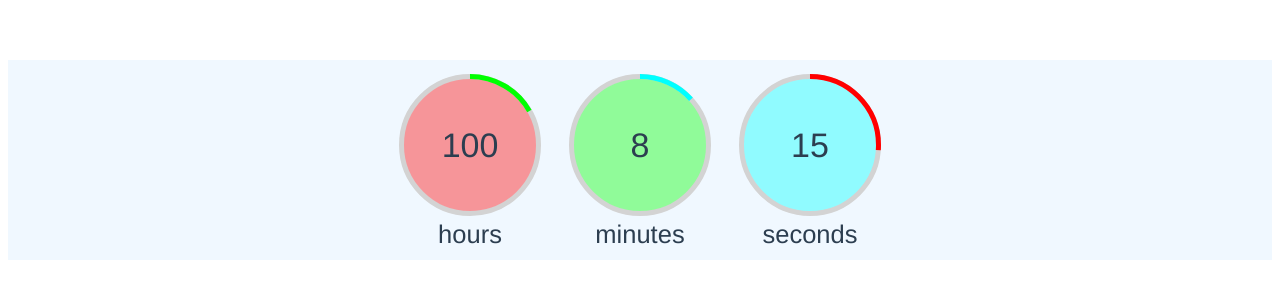
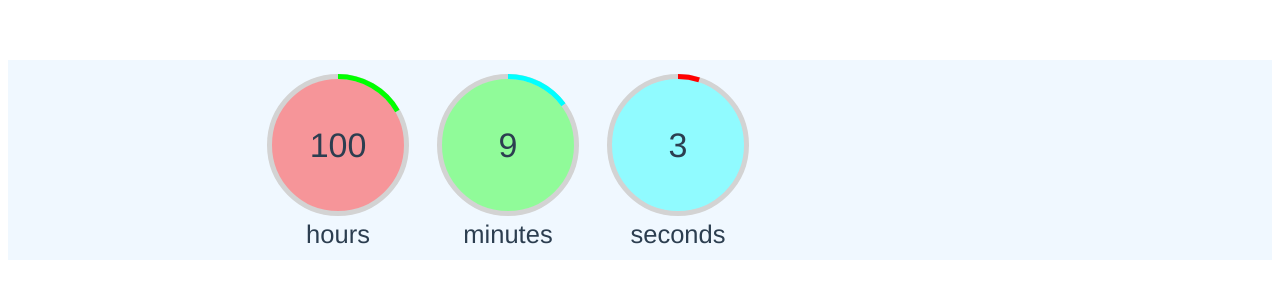
Before and after one commit to noorzaie/vue-circular-count-down-timer, a Vue app: page / in a window 1280 px wide. Shown: the top 300 px of the page. Built offline with nearby package versions, Linux system fonts and the light colour scheme; the HTML template or start-up script is replaced by a standard one.

Commit message:
Make timer more exact. Add notify-every props. Solve responsiveness problems.

```diff
--- a/package.json
+++ b/package.json
@@ -1,6 +1,6 @@
 {
   "name": "vue-circular-count-down-timer",
-  "version": "1.0.2",
+  "version": "1.0.3",
   "scripts": {
     "serve": "vue-cli-service serve",
     "build": "vue-cli-service build",
--- a/src/App.vue
+++ b/src/App.vue
@@ -1,7 +1,8 @@
 <template>
     <div id="app">
+        <div style="width: 1000px;">
             <CircularCountDownTimer
-                :initial-value="360500"
+                    :initial-value="360550"
                     :stroke-width="5"
                     :seconds-stroke-color="'#f00'"
                     :minutes-stroke-color="'#0ff'"
@@ -20,7 +21,10 @@
                     :show-hour="true"
                     :show-negatives="true"
                     :paused="some_variable"
+                    :notify-every="'minute'"
+                    @update="updated"
             ></CircularCountDownTimer>
+        </div>
         <!--<CircularCountDownTimer
                 :initial-value="200"
                 :steps="400"
@@ -42,7 +46,8 @@
         },
         data(){
             return {
-                pause: false
+                pause: false,
+                some_variable: false
             }
         },
         mounted(){
@@ -71,5 +76,6 @@
         color: #2c3e50;
         margin-top: 60px;
         background-color: aliceblue;
+        overflow: scroll;
     }
 </style>
--- a/src/components/CircularCountDownTimer.vue
+++ b/src/components/CircularCountDownTimer.vue
@@ -11,7 +11,7 @@
             <div
                     v-if="!is_single && showHour"
                     class="item"
-                    :style="{width: inner_size+'px', height: inner_size+'px', paddingLeft: padding+'px', paddingRight: padding+'px', float: 'left', direction: 'ltr'}"
+                    :style="{width: inner_size+'px', height: inner_size+'px', paddingLeft: padding+'px', paddingRight: padding+'px', float: 'left', direction: 'ltr', position: 'relative'}"
             >
                 <div :style="{width: inner_size+'px', height: inner_size+'px', lineHeight: inner_size+'px', position: 'absolute', fontSize: number_font_size+'px'}">
                     {{ factor * hours }}
@@ -49,7 +49,7 @@
             <div
                     v-if="!is_single && showMinute"
                     class="item"
-                    :style="{width: inner_size+'px', height: inner_size+'px', paddingLeft: padding+'px', paddingRight: padding+'px', float: 'left', direction: 'ltr'}"
+                    :style="{width: inner_size+'px', height: inner_size+'px', paddingLeft: padding+'px', paddingRight: padding+'px', float: 'left', direction: 'ltr', position: 'relative'}"
             >
                 <div :style="{width: inner_size+'px', height: inner_size+'px', lineHeight: inner_size+'px', position: 'absolute', fontSize: number_font_size+'px'}">
                     {{ factor * minutes }}
@@ -87,7 +87,7 @@
             <div
                     v-if="showSecond"
                     class="item"
-                    :style="{width: inner_size+'px', height: inner_size+'px', paddingLeft: padding+'px', paddingRight: padding+'px', float: 'left', direction: 'ltr'}"
+                    :style="{width: inner_size+'px', height: inner_size+'px', paddingLeft: padding+'px', paddingRight: padding+'px', float: 'left', direction: 'ltr', position: 'relative'}"
             >
                 <div :style="{width: inner_size+'px', height: inner_size+'px', lineHeight: inner_size+'px', position: 'absolute', fontSize: number_font_size+'px'}">
                     {{ factor * seconds }}
@@ -208,6 +208,11 @@
             paused: {
                 type: Boolean,
                 default: false
+            },
+            notifyEvery: {
+                type: String,
+                default: 'second',
+                validator: (val) => ['second', 'minute', 'hour', 'none'].includes(val)
             }
         },
         data() {
@@ -216,6 +221,7 @@
                 value: this.initialValue,
                 labelFontRatio: 0.15,
                 numberFontRatio: 0.2,
+                baseTime: 0
             };
         },
         computed: {
@@ -309,28 +315,49 @@
                 return this.circle_size * this.numberFontRatio;
             }
         },
+        methods: {
+            notifyChange() {
+                let output = {value: this.value};
+                if(!this.is_single){
+                    output = {...output, ...{seconds: this.seconds, minutes: this.minutes, hours: this.hours}}
+                }
+                this.$emit('update', output);
+            }
+        },
+        watch: {
+            seconds(){
+                if(this.notifyEvery === 'second'){
+                    this.notifyChange();
+                }
+            },
+            minutes(){
+                if(this.notifyEvery === 'minute' && !this.is_single){
+                    this.notifyChange();
+                }
+            },
+            hours(){
+                if(this.notifyEvery === 'hour' && !this.is_single){
+                    this.notifyChange();
+                }
+            }
+        },
         mounted: function () {
             this.$nextTick(() => {
+                this.baseTime = Date.now();
                 this.isMounted = true;
                 if(this.value){
                     const interval = setInterval(function () {
                         if(this.paused){
                             return;
                         }
-                        this.value -= 1;
+                        const delta = Math.floor((Date.now() - this.baseTime) / 1000);
+                        this.value = this.initialValue - delta;
                         if(this.value === 0){
                             this.$emit('finish');
                         }
                         if(this.value <= 0 && !this.showNegatives){
                             this.value = 0;
                             clearInterval(interval);
-                        }
-                        else{
-                            let output = {value: this.value};
-                            if(!this.is_single){
-                                output = {...output, ...{seconds: this.seconds, minutes: this.minutes, hours: this.hours}}
-                            }
-                            this.$emit('update', output);
                         }
                     }.bind(this), 1000);
                 }
```
Also changed, not shown: 1 other file (tests, documents, lock files or other folders). Lines whose indentation alone changed are shown as unchanged.
